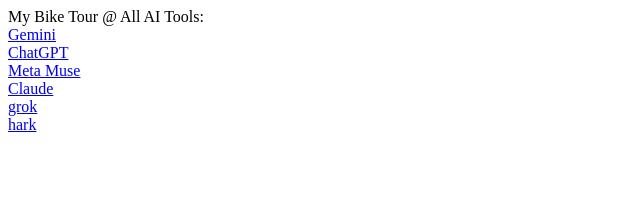
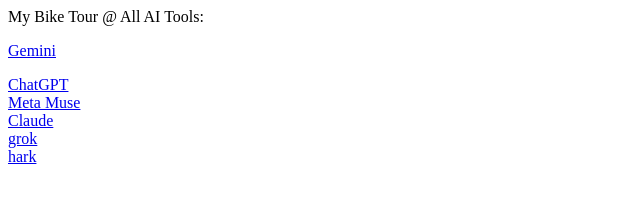
Before and after one commit to chengpingkuo/myweb, a plain HTML site: page index.html in a window 1280 px wide. Shown: the whole page, without its empty margins (0-640 px from the left). Drawn offline with Linux system fonts and the light colour scheme.

Commit message:
Wrap Gemini link in paragraph tags

```diff
--- a/index.html
+++ b/index.html
@@ -1,6 +1,6 @@
 My Bike Tour @ All AI Tools: <br>
 
-<a href="https://chengpingkuo.github.io/myweb/Gemini/" target="_blank">Gemini</a> <br>
+<p><a href="https://chengpingkuo.github.io/myweb/Gemini/" target="_blank">Gemini</a> <br> </p>
 
 <a href="https://chengpingkuo.github.io/myweb/ChatGPT/" target="_blank">ChatGPT</a> <br>
 
```
